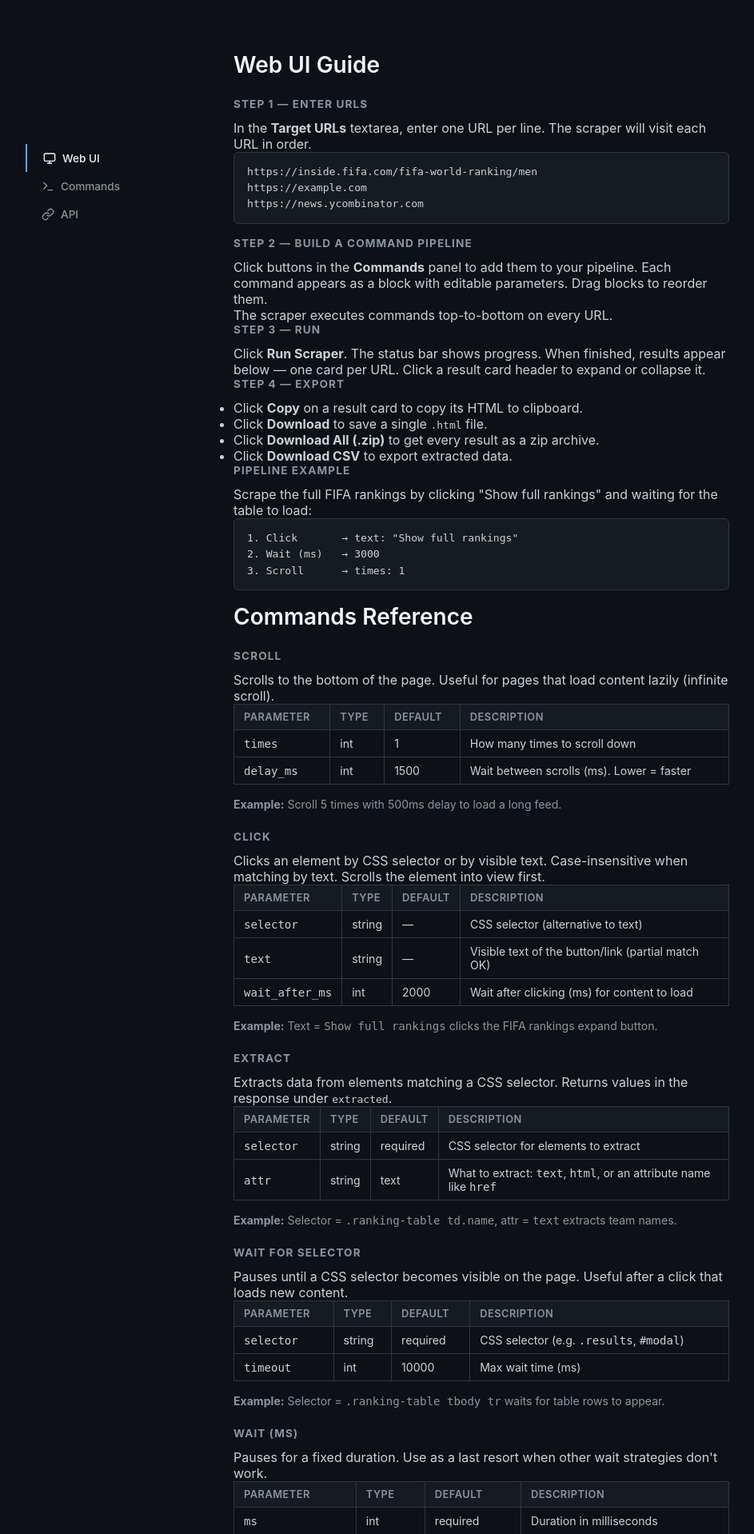
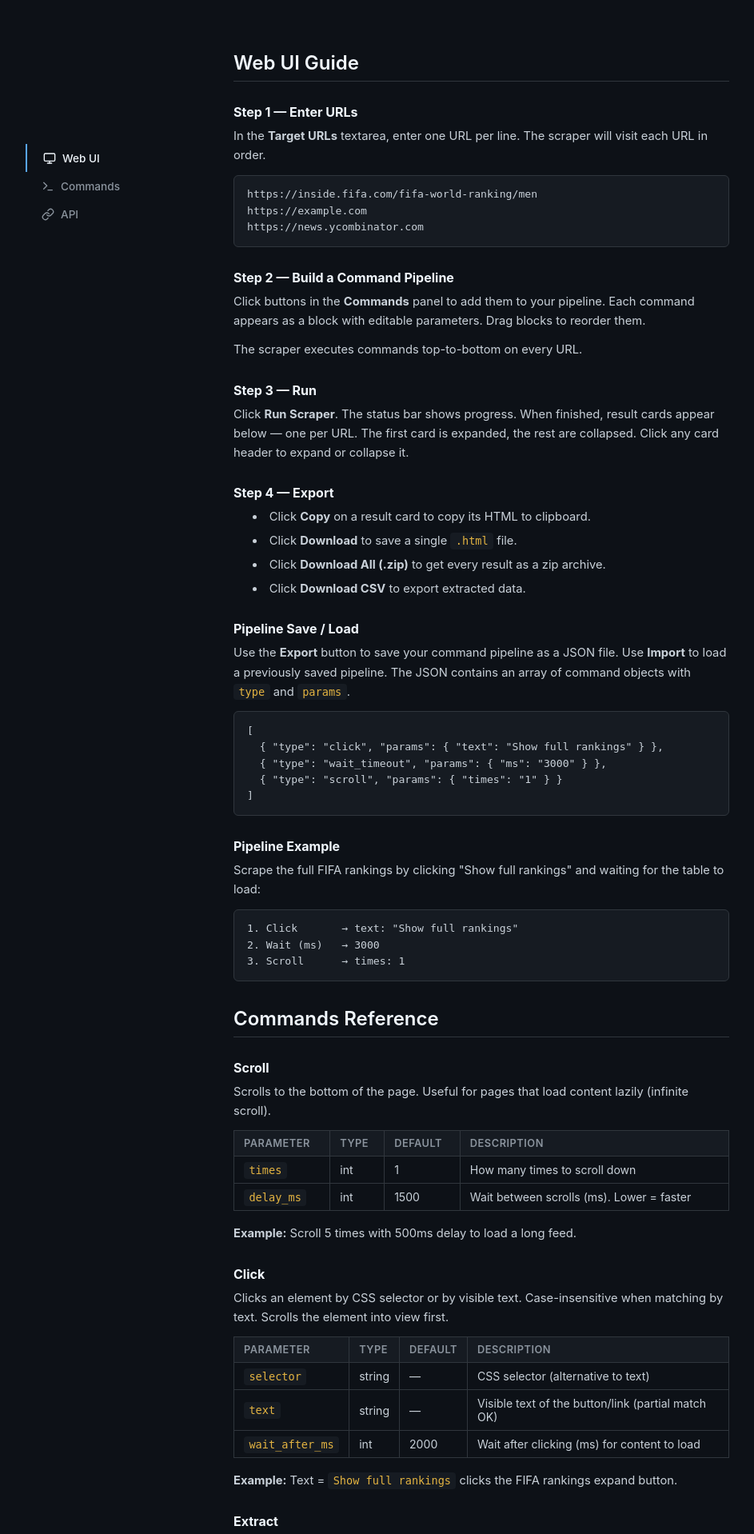
Before and after one commit to Mirohhh/py-scraper, a Flask app: page /docs in a window 1280 px wide. Shown: the part 44-1962 px from the top of the page at 80% size, without its empty margins (128-1071 px from the left). Run offline with Flask 3, Linux system fonts and the light colour scheme.

Commit message:
Update docs and styles to use docs-content

```diff
--- a/static/style.css
+++ b/static/style.css
@@ -519,7 +519,7 @@ h3 {
 }
 
 /* Docs content */
-.docs h1 {
+.docs-content h1 {
   font-size: 1.5rem;
   color: #f0f6fc;
   margin: 2rem 0 0.75rem;
@@ -527,11 +527,11 @@ h3 {
   border-bottom: 1px solid #30363d;
 }
 
-.docs h1:first-of-type {
+.docs-content h1:first-of-type {
   margin-top: 0;
 }
 
-.docs h3 {
+.docs-content h3 {
   font-size: 1rem;
   text-transform: none;
   letter-spacing: normal;
@@ -539,26 +539,27 @@ h3 {
   margin: 1.75rem 0 0.5rem;
 }
 
-.docs p {
+.docs-content p {
   font-size: 0.92rem;
   line-height: 1.65;
   margin-bottom: 0.75rem;
   color: #c9d1d9;
 }
 
-.docs ul {
+.docs-content ul {
   padding-left: 1.5rem;
   margin-bottom: 0.75rem;
+  list-style-position: inside;
 }
 
-.docs li {
+.docs-content li {
   font-size: 0.92rem;
   line-height: 1.65;
   margin-bottom: 0.35rem;
   color: #c9d1d9;
 }
 
-.docs code {
+.docs-content code {
   background: #161b22;
   padding: 0.15rem 0.4rem;
   border-radius: 4px;
@@ -566,12 +567,12 @@ h3 {
   color: #e3b341;
 }
 
-.docs a {
+.docs-content a {
   color: #58a6ff;
   text-decoration: none;
 }
 
-.docs a:hover {
+.docs-content a:hover {
   text-decoration: underline;
 }
 
--- a/templates/docs.html
+++ b/templates/docs.html
@@ -53,7 +53,7 @@ https://news.ycombinator.com</pre>
       <p>The scraper executes commands top-to-bottom on every URL.</p>
 
       <h3>Step 3 — Run</h3>
-      <p>Click <strong>Run Scraper</strong>. The status bar shows progress. When finished, results appear below — one card per URL. Click a result card header to expand or collapse it.</p>
+      <p>Click <strong>Run Scraper</strong>. The status bar shows progress. When finished, result cards appear below — one per URL. The first card is expanded, the rest are collapsed. Click any card header to expand or collapse it.</p>
 
       <h3>Step 4 — Export</h3>
       <ul>
@@ -62,6 +62,14 @@ https://news.ycombinator.com</pre>
         <li>Click <strong>Download All (.zip)</strong> to get every result as a zip archive.</li>
         <li>Click <strong>Download CSV</strong> to export extracted data.</li>
       </ul>
+
+      <h3>Pipeline Save / Load</h3>
+      <p>Use the <strong>Export</strong> button to save your command pipeline as a JSON file. Use <strong>Import</strong> to load a previously saved pipeline. The JSON contains an array of command objects with <code>type</code> and <code>params</code>.</p>
+      <pre class="code-block">[
+  { "type": "click", "params": { "text": "Show full rankings" } },
+  { "type": "wait_timeout", "params": { "ms": "3000" } },
+  { "type": "scroll", "params": { "times": "1" } }
+]</pre>
 
       <h3>Pipeline Example</h3>
       <p>Scrape the full FIFA rankings by clicking "Show full rankings" and waiting for the table to load:</p>
@@ -132,7 +140,7 @@ https://news.ycombinator.com</pre>
       <h1 id="api">API Reference</h1>
       <!-- ============================================================ -->
 
-      <p>All API endpoints accept and return JSON. Rate limited to <strong>30 requests per minute</strong> per IP.</p>
+      <p>All API endpoints and the web UI <code>/scrape</code> endpoint are rate-limited to <strong>30 requests per minute</strong> per IP.</p>
 
       <h3>Health Check</h3>
       <pre class="code-block">GET /api/health
@@ -228,7 +236,7 @@ Content-Disposition: attachment; filename=scraped.zip</pre>
       <pre class="code-block">POST /api/scrape { "url": "...", "commands": [{"type": "bad"}] }
 
 Response 400:
-{ "error": "commands[0].type 'bad' is invalid. Must be one of: click, scroll, wait_selector, wait_timeout" }</pre>
+{ "error": "commands[0].type 'bad' is invalid. Must be one of: click, extract, scroll, wait_selector, wait_timeout" }</pre>
       <p>Scrape failures (DNS, timeout, etc.) are per-URL — other URLs still succeed:</p>
       <pre class="code-block">{
   "results": [
```
Also changed, not shown: README.md.
